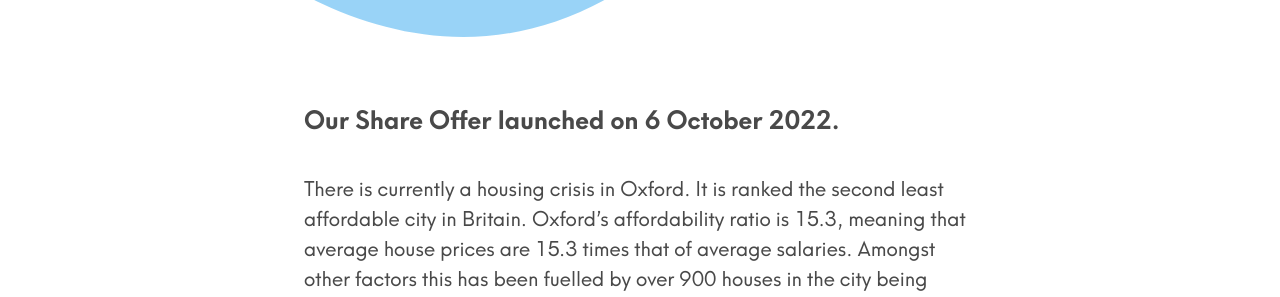
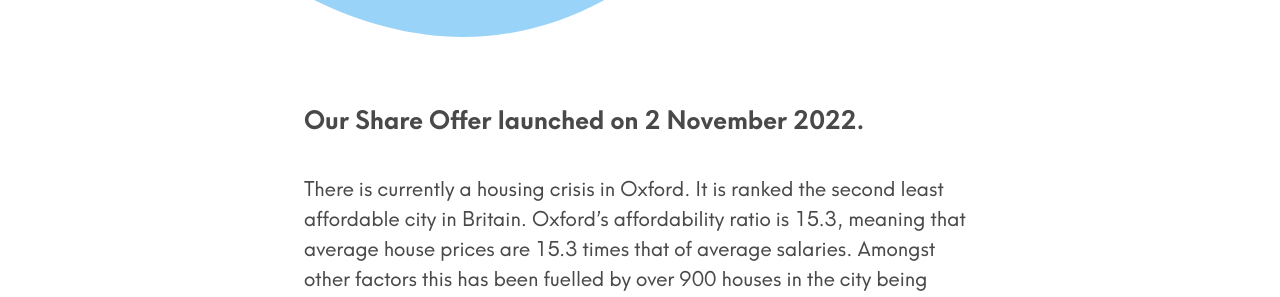
Before and after one commit to johnpuddephatt/oclt, a Jekyll site: the page built from _pages/crofts-court.md, in a window 1280 px wide and 900 px high, scrolled down 345 px. Shown: the part 163-460 px from the top of the window. Built offline with Jekyll 4.4.1, drawn with Linux system fonts in a browser that asks for light colours; some of the changed lines change nothing that is shown; some of the changed text lies outside the part shown.

Commit message:
Update from Forestry.io Oxfordshire CLT updated _pages/crofts-court.md

```diff
--- a/_pages/crofts-court.md
+++ b/_pages/crofts-court.md
@@ -4,7 +4,7 @@
 subtitle: Become a Community Investor and Bring New Affordable Homes to Oxford!
 
 ---
-**Our Share Offer launched on 6 October 2022.**
+**Our Share Offer launched on 2 November 2022.**
 
 There is currently a housing crisis in Oxford. It is ranked the second least affordable city in Britain. Oxford's affordability ratio is 15.3, meaning that average house prices are 15.3 times that of average salaries. Amongst other factors this has been fuelled by over 900 houses in the city being second homes (nearly 3,000 in the county) alongside a surge in the number of holiday lets.
 
@@ -25,9 +25,9 @@
 
 **You can also view the relevant documents on the links below:**
 
-[Share Offer Document](https://drive.google.com/file/d/11EyZhDGb9w-OpUISVE1gCDI8BclUeasl/view?usp=sharing)
+[Share Offer Document](https://docs.google.com/document/d/1OxaDV7sZKma3aoDFkZkRz86CFK7Zf5Nc/edit?usp=sharing&ouid=100976263688228205056&rtpof=true&sd=true)
 
-[Share Offer Business Plan](https://drive.google.com/file/d/12gxb-5DmOyAfjvQTZOe7vorPRdP1LdXy/view?usp=sharing)
+[Share Offer Business Plan](https://docs.google.com/document/d/15YhGIdUfwnT_FWUh4_K4DsTODO6Z-BSx/edit?usp=sharing&ouid=100976263688228205056&rtpof=true&sd=true)
 
 [Share Offer Audited Accounts for 2019](https://drive.google.com/file/d/1Xz3ikVfSkg_6l3AAlNSvbOnPLVqej0A1/view?usp=sharing)
 
@@ -35,12 +35,12 @@
 
 [Share Offer Audited Accounts for 2021](https://drive.google.com/file/d/1NmHxaReZ-g8dMACXTGeZpp0dF1ZLSz5j/view?usp=sharing)
 
-[Draft Accounts for 2022](https://drive.google.com/file/d/1JZ1hjwCSnuygX2M1e5wmMK9eo96b9pbm/view?usp=sharing)
+[Accounts for 2022](https://drive.google.com/file/d/1XNdoUNM4QG_I36ECjXwqMOBV7Td8X9YN/view?usp=sharing)
 
 [OCLT’s Constitutional Rules](https://drive.google.com/file/d/1Tl1dF-8aDQ-1z7ZYkr3v6UwGU1h3d40i/view?usp=sharing)
 
 [Risk Register](https://drive.google.com/file/d/1IlxdkrBbEiB-WcqUfmSeLaie981Zyuw-/view?usp=sharing)
 
-[OCLT's Reserves Policy](https://drive.google.com/file/d/17fN4F1OP_TFYkYtCl66IVoCuR1w-eHlY/view?usp=sharing)
+[OCLT's Reserves Policy](https://drive.google.com/file/d/1uXl_ti3lwMq5d_I2P1N0r_beMaKJGNRf/view?usp=sharing)
 
 [OCLT's Privacy Policy](https://drive.google.com/file/d/1JVa1530u7_rDBGc3U3gH5z62ZqJvYKUp/view?usp=sharing)
```
